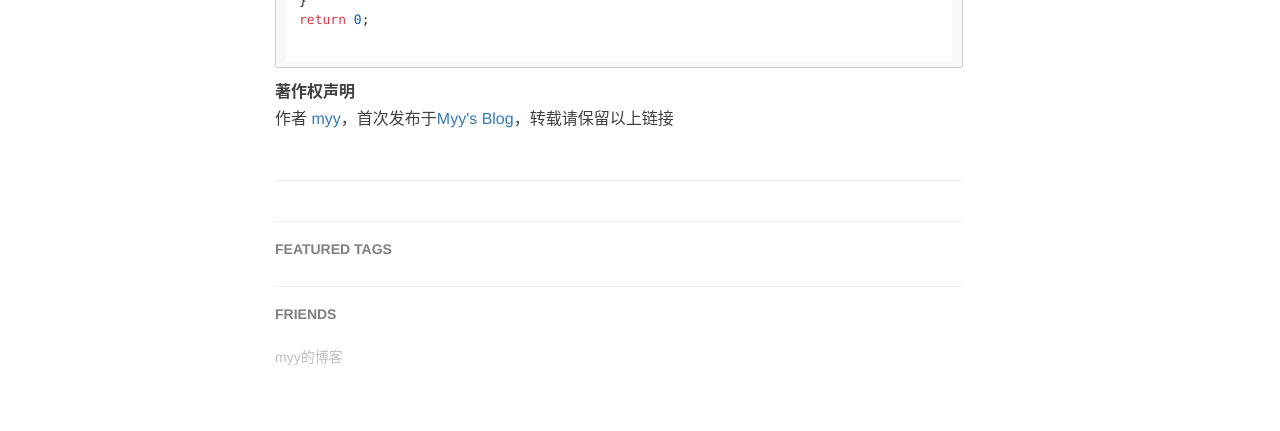
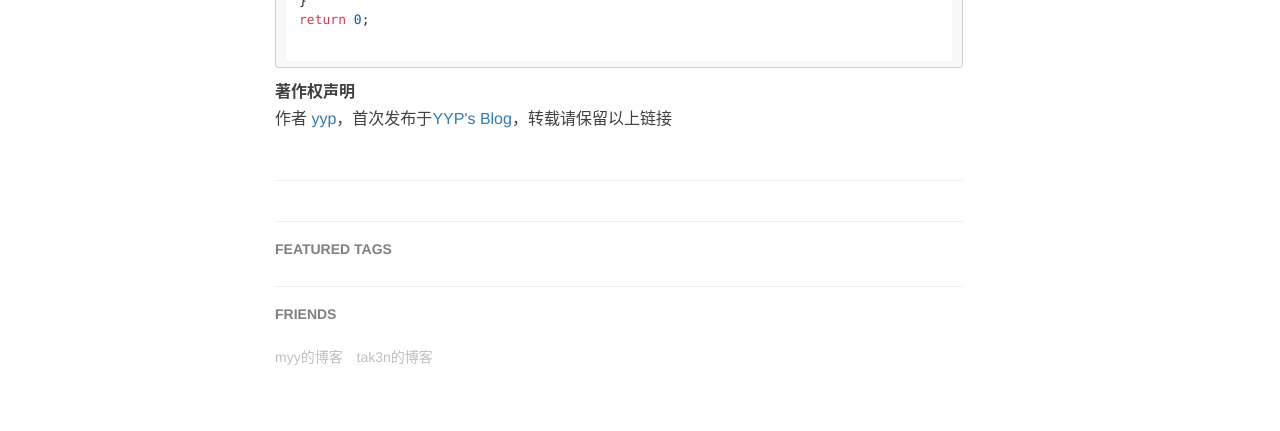
Before and after one commit to Penancefish/Penancefish.github.io, a Jekyll site: the page built from _posts/2015-11-09-Hello-Github.markdown, in a window 1280 px wide. Shown: the part 754-1185 px from the top of the page. Built offline with Jekyll 4.4.1, drawn with Linux system fonts in a browser that asks for light colours; nearby versions of some CDN libraries; comment, search, counter and statistics services are not loaded.

Commit message:
20151109 19 28 change

```diff
--- a/_config.yml
+++ b/_config.yml
@@ -40,5 +40,8 @@ friends: [
     {
         title: "myy的博客",
         href: "http://acing.cf/"
+    },{
+        title: "tak3n的博客",
+        href: "http://tak3ncpp.github.io/"
     }
 ]
--- a/_layouts/post.html
+++ b/_layouts/post.html
@@ -45,7 +45,7 @@ layout: default
 
                 {% if page.have-copyright %}
 		        <b>著作权声明</b><br/>
-		        <div>作者 <a href="http://github.com/meiyy">myy</a>，首次发布于<a href="{{global.url}}">Myy's Blog</a>，转载请保留以上链接</div>
+		        <div>作者 <a href="http://github.com/Penancefish">yyp</a>，首次发布于<a href="{{global.url}}">YYP's Blog</a>，转载请保留以上链接</div>
 		        {% endif %}
                 <br/>
                 <!-- 多说评论框 start -->
```
